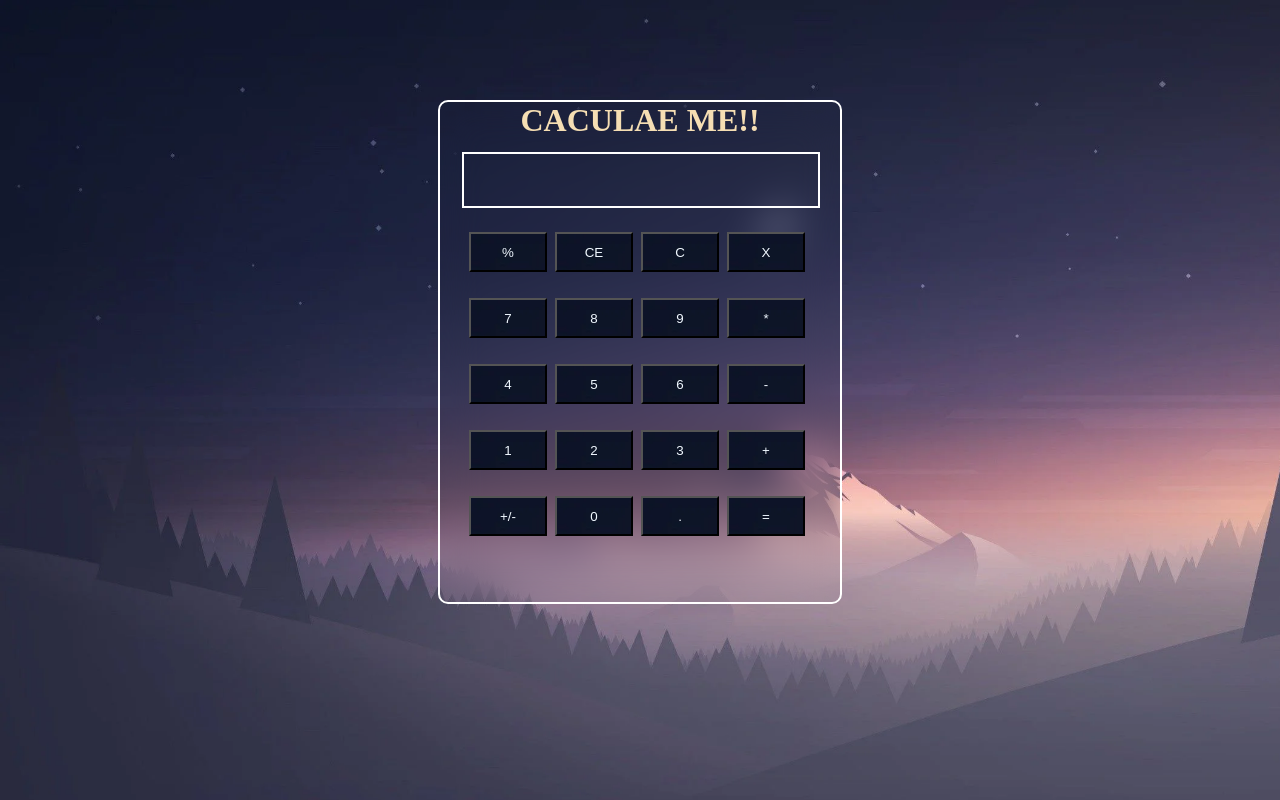
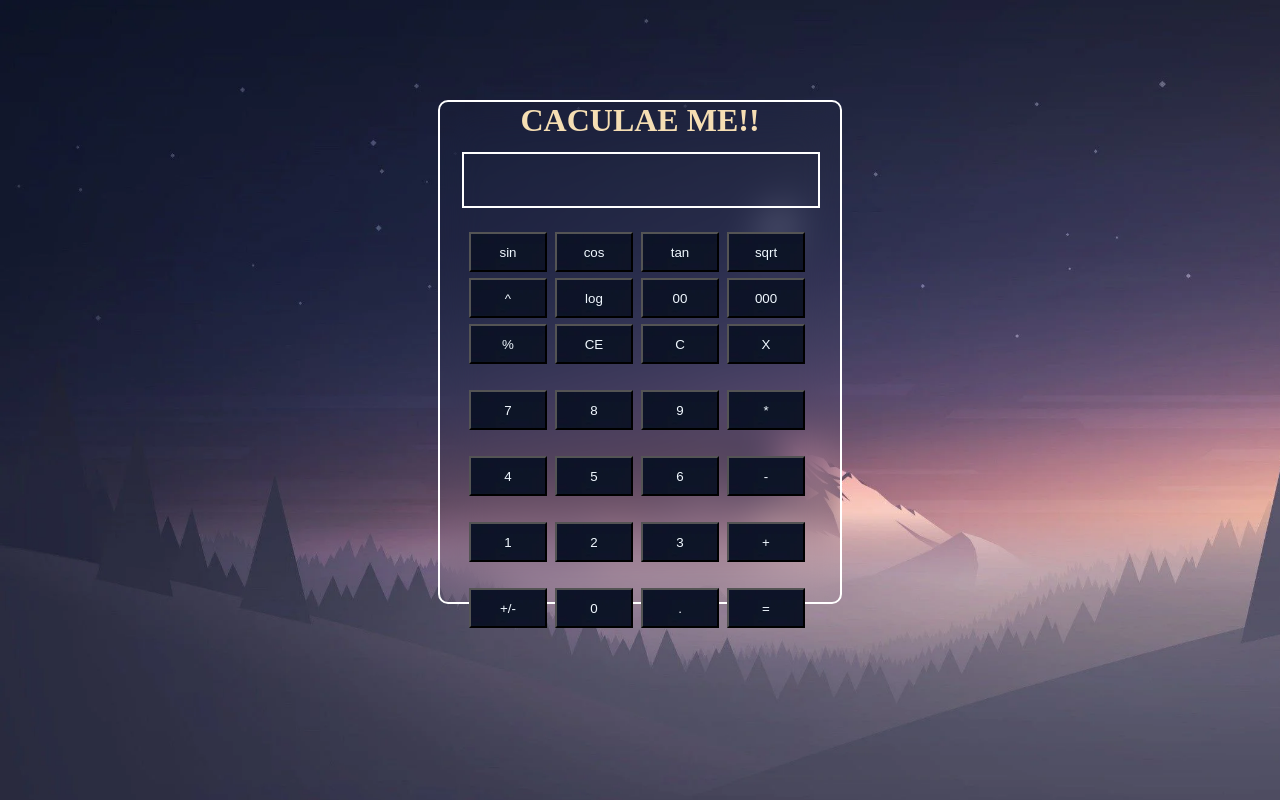
Before and after one commit to RupamSatyaki/CALCULATOR, a plain HTML site: page index.html in a window 1280 px wide. Drawn offline with Linux system fonts and the light colour scheme.

Commit message:
update index.html

```diff
--- a/index.html
+++ b/index.html
@@ -17,6 +17,22 @@
             <input type="text">
         </div>
         <div class="numbers">
+            <div class="rows">
+                <!--<div class="special">-->
+                    <button id="sin">sin</button>
+                    <button id="cos">cos</button>
+                    <button id="tan">tan</button>
+                    <button id="sqrt">sqrt</button>
+                <!--</div>-->
+            </div>
+            <div class="rows">
+                <!--<div class="special">-->
+                    <button id="power">^</button>
+                    <button id="log">log</button>
+                    <button>00</button>
+                    <button>000</button>
+                <!--</div>-->
+            </div>
             <div class="rows">
                 <button>%</button>
                 <button>CE</button>
```
